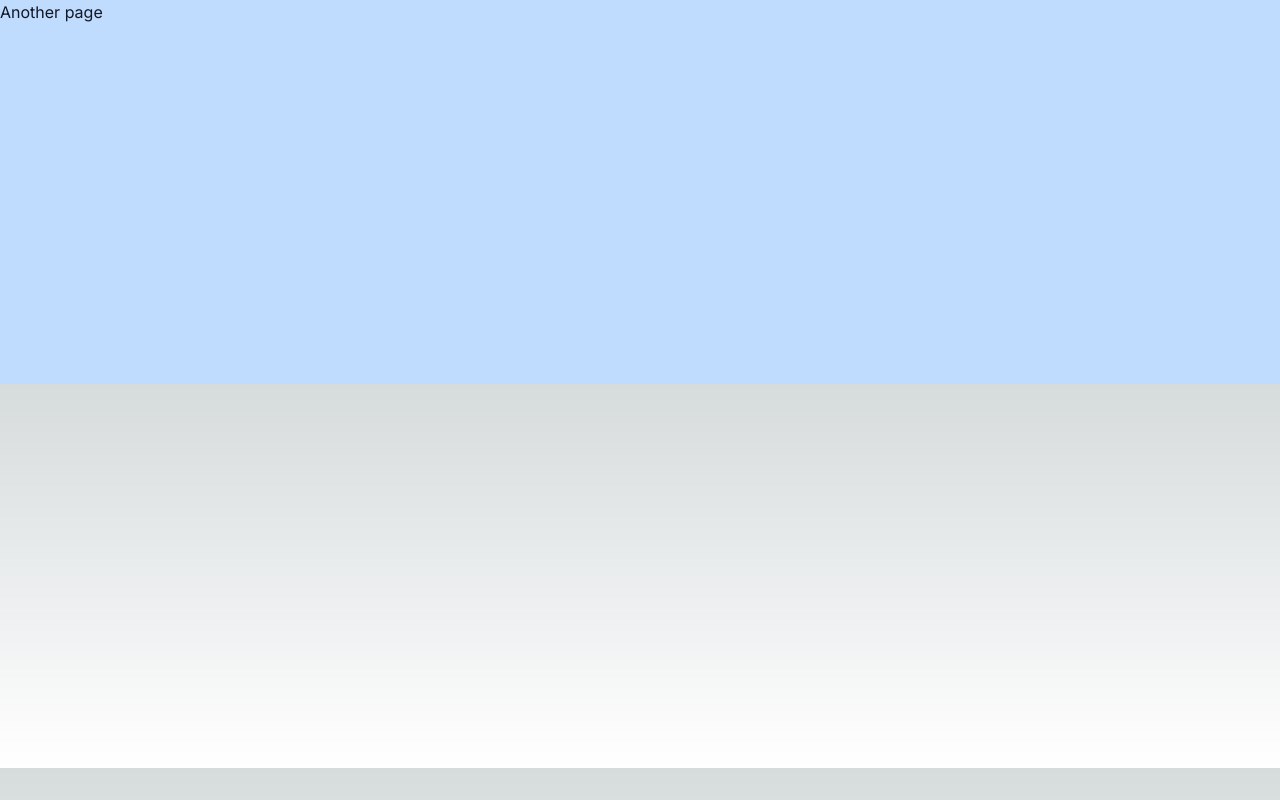
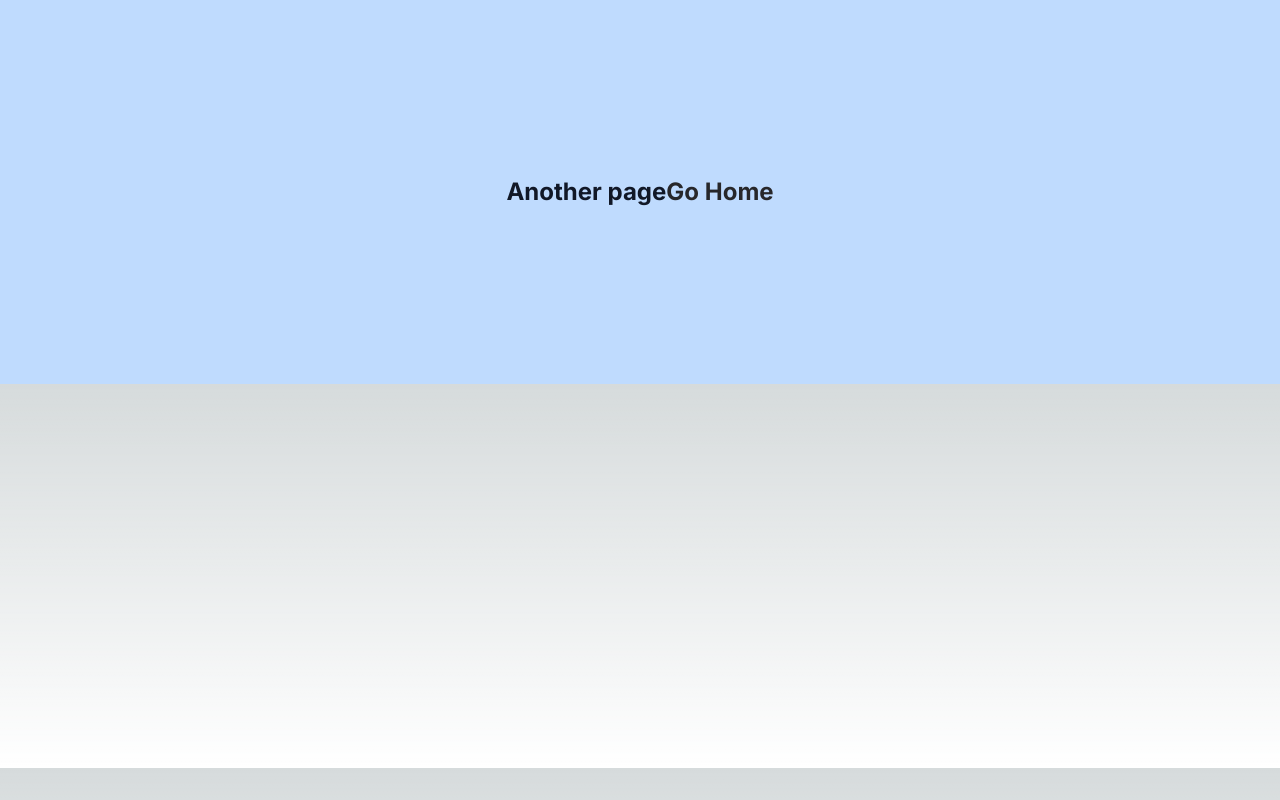
Before and after one commit to idrahoner/oneword, a Next.js app: page /another in a window 1280 px wide. Built offline with nearby package versions, Linux system fonts and the light colour scheme.

Commit message:
Add links

```diff
--- a/src/app/another/page.tsx
+++ b/src/app/another/page.tsx
@@ -1,8 +1,16 @@
+import Link from 'next/link';
+
 export default function Another() {
   return (
     <main>
-      <div className="w-full h-96 bg-blue-200">
-        <h1 className="text-gray-900">Another page</h1>
+      <div className="flex flex-columb justify-center items-center w-full h-96 bg-blue-200">
+        <h1 className="text-2xl font-bold text-gray-900">Another page</h1>
+        <Link
+          href="/"
+          className="text-2xl font-bold text-zinc-800 hover:text-orange-700 transition-colors duration-300"
+        >
+          Go Home
+        </Link>
       </div>
     </main>
   );
--- a/src/app/page.tsx
+++ b/src/app/page.tsx
@@ -1,8 +1,15 @@
-import Image from 'next/image'
+import Image from 'next/image';
+import Link from 'next/link';
 
 export default function Home() {
   return (
     <main className="flex min-h-screen flex-col items-center justify-between p-24">
+      <Link
+        href="another"
+        className="text-2xl font-bold text-zinc-800 hover:text-orange-700 transition-colors duration-300"
+      >
+        Go Another
+      </Link>
       <div className="z-10 w-full max-w-5xl items-center justify-between font-mono text-sm lg:flex">
         <p className="fixed left-0 top-0 flex w-full justify-center border-b border-gray-300 bg-gradient-to-b from-zinc-200 pb-6 pt-8 backdrop-blur-2xl dark:border-neutral-800 dark:bg-zinc-800/30 dark:from-inherit lg:static lg:w-auto  lg:rounded-xl lg:border lg:bg-gray-200 lg:p-4 lg:dark:bg-zinc-800/30">
           Get started by editing&nbsp;
@@ -109,5 +116,5 @@ export default function Home() {
         </a>
       </div>
     </main>
-  )
+  );
 }
```
